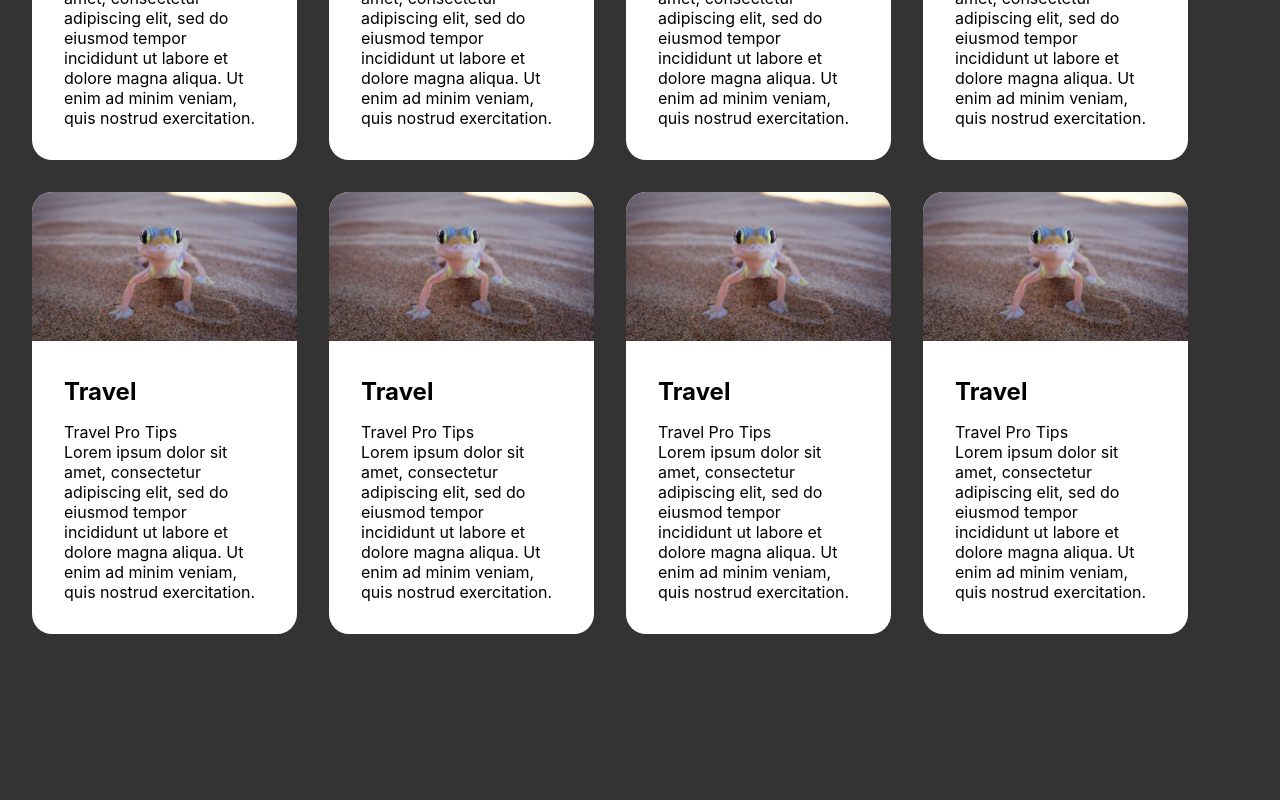
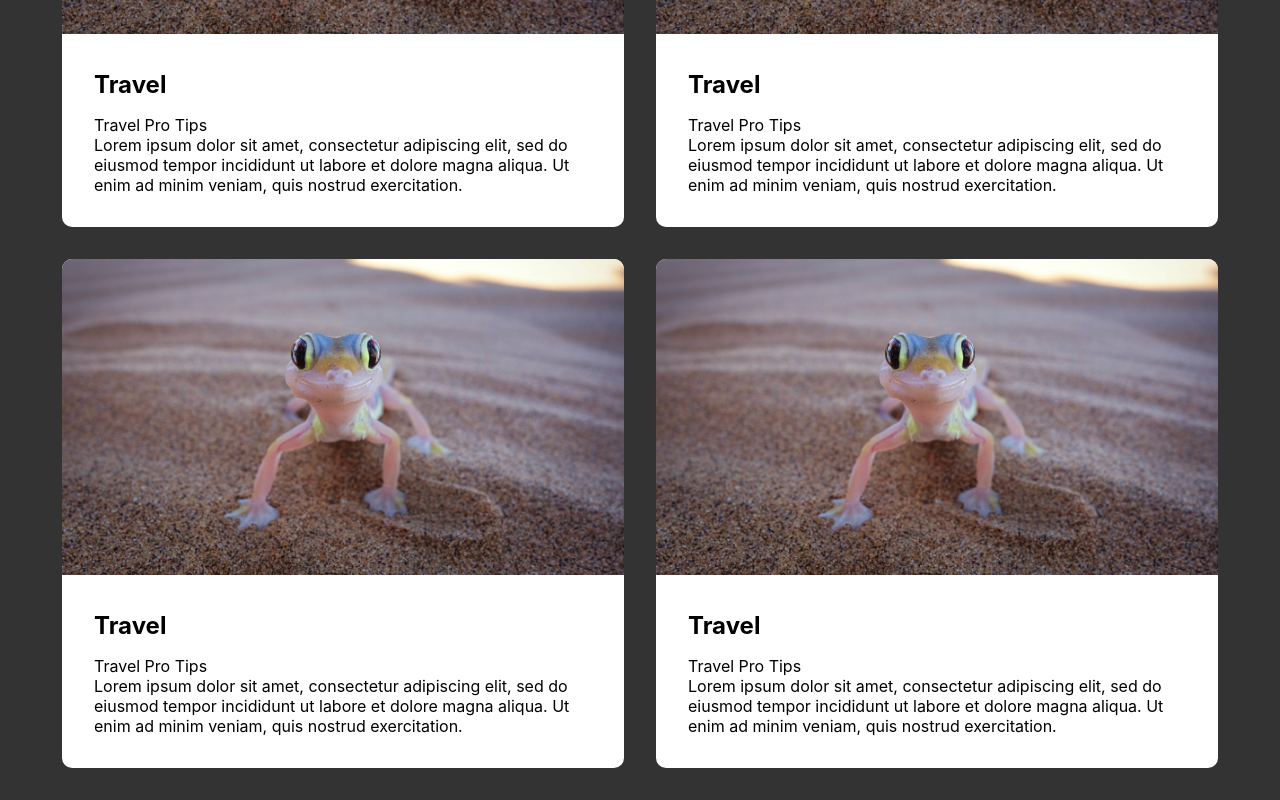
Before and after one commit to Developer-a-la-mode/Portfolio, a React (Create React App) app: page / in a window 1280 px wide. Shown: the part 373-1173 px from the top of the page. Before the commit the page ends 1039 px from the top, so only its background shows below. Built offline with nearby package versions, Linux system fonts and the light colour scheme.

Commit message:
project section

```diff
--- a/src/Components/Layout/Card.js
+++ b/src/Components/Layout/Card.js
@@ -4,6 +4,7 @@ import imageee from "../../img/lizard.jpg";
 
 const Card = () => {
   return (
+    <section className={classes.projects}>
       <div className={classes.card__container}>
         <div className={classes.card}>
           <figure className={classes.card__image}>
@@ -14,8 +15,8 @@ const Card = () => {
             <div className={classes.card__subtitle}>Travel Pro Tips</div>
             <p className={classes.card__text}>
               Lorem ipsum dolor sit amet, consectetur adipiscing elit, sed do
-            eiusmod tempor incididunt ut labore et dolore magna aliqua. Ut enim
-            ad minim veniam, quis nostrud exercitation.
+              eiusmod tempor incididunt ut labore et dolore magna aliqua. Ut
+              enim ad minim veniam, quis nostrud exercitation.
             </p>
           </div>
         </div>
@@ -29,8 +30,8 @@ const Card = () => {
             <div className={classes.card__subtitle}>Travel Pro Tips</div>
             <p className={classes.card__text}>
               Lorem ipsum dolor sit amet, consectetur adipiscing elit, sed do
-            eiusmod tempor incididunt ut labore et dolore magna aliqua. Ut enim
-            ad minim veniam, quis nostrud exercitation.
+              eiusmod tempor incididunt ut labore et dolore magna aliqua. Ut
+              enim ad minim veniam, quis nostrud exercitation.
             </p>
           </div>
         </div>
@@ -44,8 +45,8 @@ const Card = () => {
             <div className={classes.card__subtitle}>Travel Pro Tips</div>
             <p className={classes.card__text}>
               Lorem ipsum dolor sit amet, consectetur adipiscing elit, sed do
-            eiusmod tempor incididunt ut labore et dolore magna aliqua. Ut enim
-            ad minim veniam, quis nostrud exercitation.
+              eiusmod tempor incididunt ut labore et dolore magna aliqua. Ut
+              enim ad minim veniam, quis nostrud exercitation.
             </p>
           </div>
         </div>
@@ -59,72 +60,13 @@ const Card = () => {
             <div className={classes.card__subtitle}>Travel Pro Tips</div>
             <p className={classes.card__text}>
               Lorem ipsum dolor sit amet, consectetur adipiscing elit, sed do
-            eiusmod tempor incididunt ut labore et dolore magna aliqua. Ut enim
-            ad minim veniam, quis nostrud exercitation.
-          </p>
-        </div>
-      </div>
-
-      <div className={classes.card}>
-        <figure className={classes.card__image}>
-          <img src={imageee} />
-        </figure>
-        <div className={classes.card__content}>
-          <h2 className={classes.card__title}>Travel</h2>
-          <div className={classes.card__subtitle}>Travel Pro Tips</div>
-          <p className={classes.card__text}>
-            Lorem ipsum dolor sit amet, consectetur adipiscing elit, sed do
-            eiusmod tempor incididunt ut labore et dolore magna aliqua. Ut enim
-            ad minim veniam, quis nostrud exercitation.
-          </p>
-        </div>
-      </div>
-
-      <div className={classes.card}>
-        <figure className={classes.card__image}>
-          <img src={imageee} />
-        </figure>
-        <div className={classes.card__content}>
-          <h2 className={classes.card__title}>Travel</h2>
-          <div className={classes.card__subtitle}>Travel Pro Tips</div>
-          <p className={classes.card__text}>
-            Lorem ipsum dolor sit amet, consectetur adipiscing elit, sed do
-            eiusmod tempor incididunt ut labore et dolore magna aliqua. Ut enim
-            ad minim veniam, quis nostrud exercitation.
-          </p>
-        </div>
-      </div>
-
-      <div className={classes.card}>
-        <figure className={classes.card__image}>
-          <img src={imageee} />
-        </figure>
-        <div className={classes.card__content}>
-          <h2 className={classes.card__title}>Travel</h2>
-          <div className={classes.card__subtitle}>Travel Pro Tips</div>
-          <p className={classes.card__text}>
-          Lorem ipsum dolor sit amet, consectetur adipiscing elit, sed do
-          eiusmod tempor incididunt ut labore et dolore magna aliqua. Ut enim
-          ad minim veniam, quis nostrud exercitation.
-          </p>
-        </div>
-      </div>
-
-      <div className={classes.card}>
-        <figure className={classes.card__image}>
-          <img src={imageee} />
-        </figure>
-        <div className={classes.card__content}>
-          <h2 className={classes.card__title}>Travel</h2>
-          <div className={classes.card__subtitle}>Travel Pro Tips</div>
-          <p className={classes.card__text}>
-            Lorem ipsum dolor sit amet, consectetur adipiscing elit, sed do
-            eiusmod tempor incididunt ut labore et dolore magna aliqua. Ut enim
-            ad minim veniam, quis nostrud exercitation.
+              eiusmod tempor incididunt ut labore et dolore magna aliqua. Ut
+              enim ad minim veniam, quis nostrud exercitation.
             </p>
           </div>
         </div>
       </div>
+    </section>
   );
 };
 
--- a/src/Components/Layout/Card.module.css
+++ b/src/Components/Layout/Card.module.css
@@ -1,11 +1,18 @@
+.projects {
+    margin:0 auto;
+    display: flex;
+    justify-content: center;
+}
+
 .card__container {
     margin: 2rem 2rem;
     max-width: 100%;
 
     display: grid;
-    grid-template-columns: repeat(auto-fill, minmax(265px,1fr));
+    grid-template-columns: repeat(auto-fill, minmax(500px,1fr));
     gap: 2rem;
     background-color: transparent;
+    justify-content: center;
 }
 
 .card__image {
@@ -17,7 +24,7 @@
 .card__image img {
     max-width: 100%;
     height: auto;
-    border-radius: 20px 20px 0 0;
+    border-radius: 10px 10px 0 0;
 }
 
 .card__content {
@@ -25,8 +32,9 @@
 }
 
 .card {
+    border-radius: 10px;
+
     background-color: white;
-    border-radius: 20px;
     transition: .3s;
 }
 
```
Lines whose indentation alone changed are shown as unchanged.
